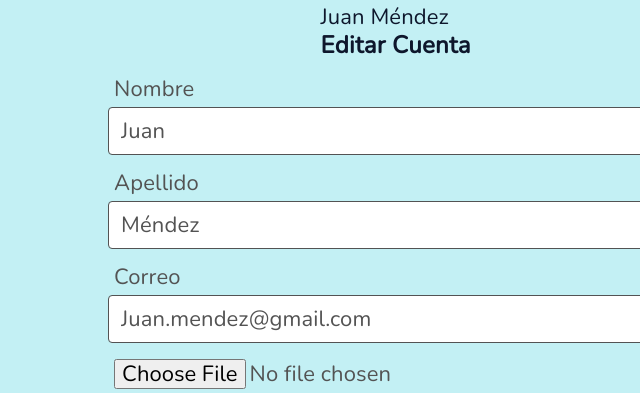
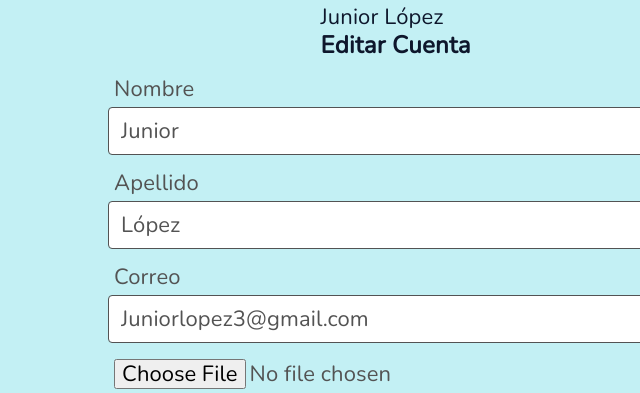
Before and after one commit to juniorjesus/PestApp, a plain HTML site: page usuario.html in a window 1280 px wide. Shown: the part 339-732 px from the top of the page, 221-861 px from the left. Drawn offline with nearby package versions, Linux system fonts and the light colour scheme.

Commit message:
add usuarios BD

```diff
--- a/app/usuariosBD.js
+++ b/app/usuariosBD.js
@@ -1,10 +1,10 @@
 let usuariosBD = [
     {
-        nombre: "Juan",
-        apellido: "Méndez",
-        correo: "Juan.mendez@gmail.com",
+        nombre: "Junior",
+        apellido: "López",
+        correo: "Juniorlopez3@gmail.com",
         photo: "https://i.ibb.co/j3Ppyjq/Ellipse-10-jr18.png",
-        usuario: "juanmendez",
+        usuario: "juniorlopez",
         contrasenia: "1234"
     },
 ]
--- a/usuario.html
+++ b/usuario.html
@@ -65,7 +65,7 @@
     <footer>
         <nav class="navbar navbar-expand-lg navbar-light bg-light menu-mascotas">
             <div class="container-fluid">
-                <a class="nav-link active" aria-current="page" href="index.html" tabindex="-1">
+                <a class="nav-link active" aria-current="page" href="index2.html" tabindex="-1">
                     <img src="https://i.ibb.co/6gqbqj7/Property-1-home.png" alt="" width="24" height="24"></a>
                 <a class="nav-link-mensaje" aria-current="page" href="mensajes.html" tabindex="-1">
                     <img src="https://i.ibb.co/SNtNhhC/Property-1-message-circle.png" alt="" width="24" height="24"></a>
```
